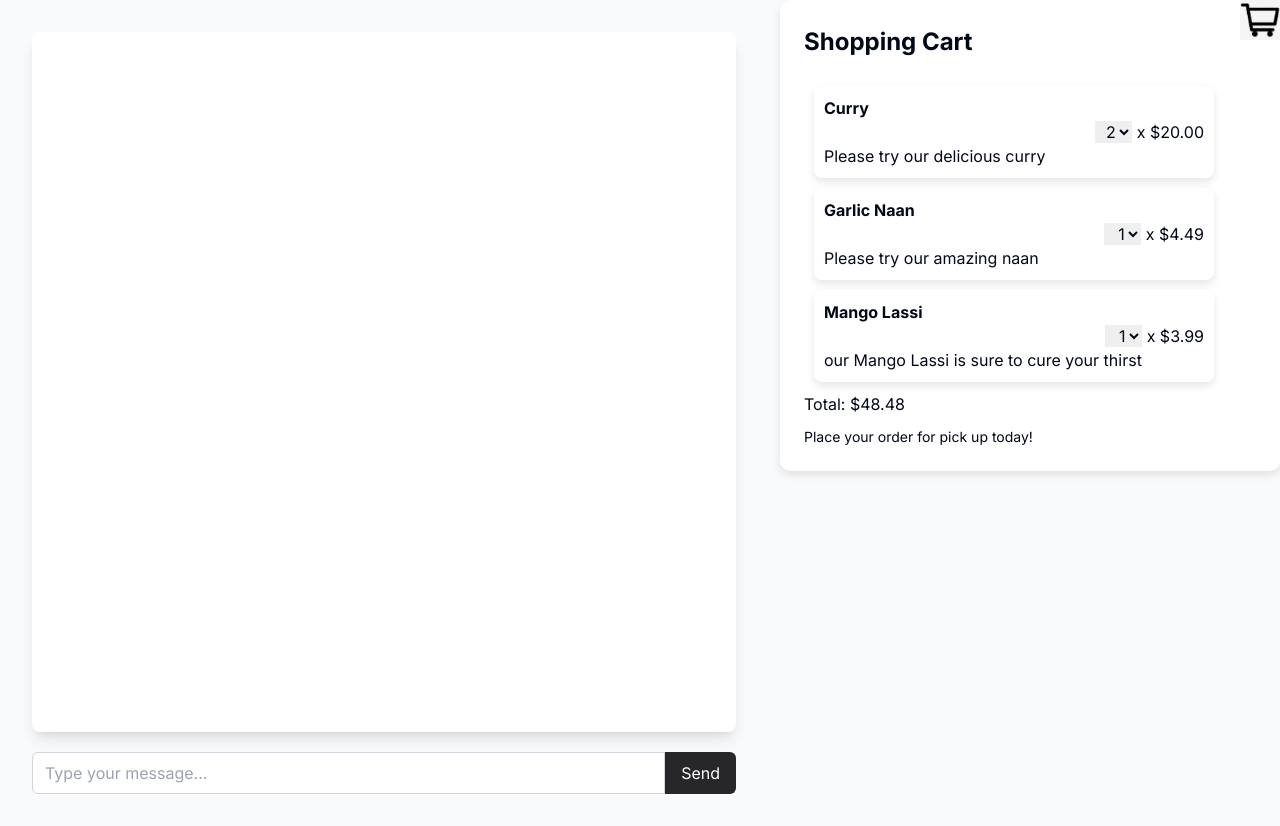
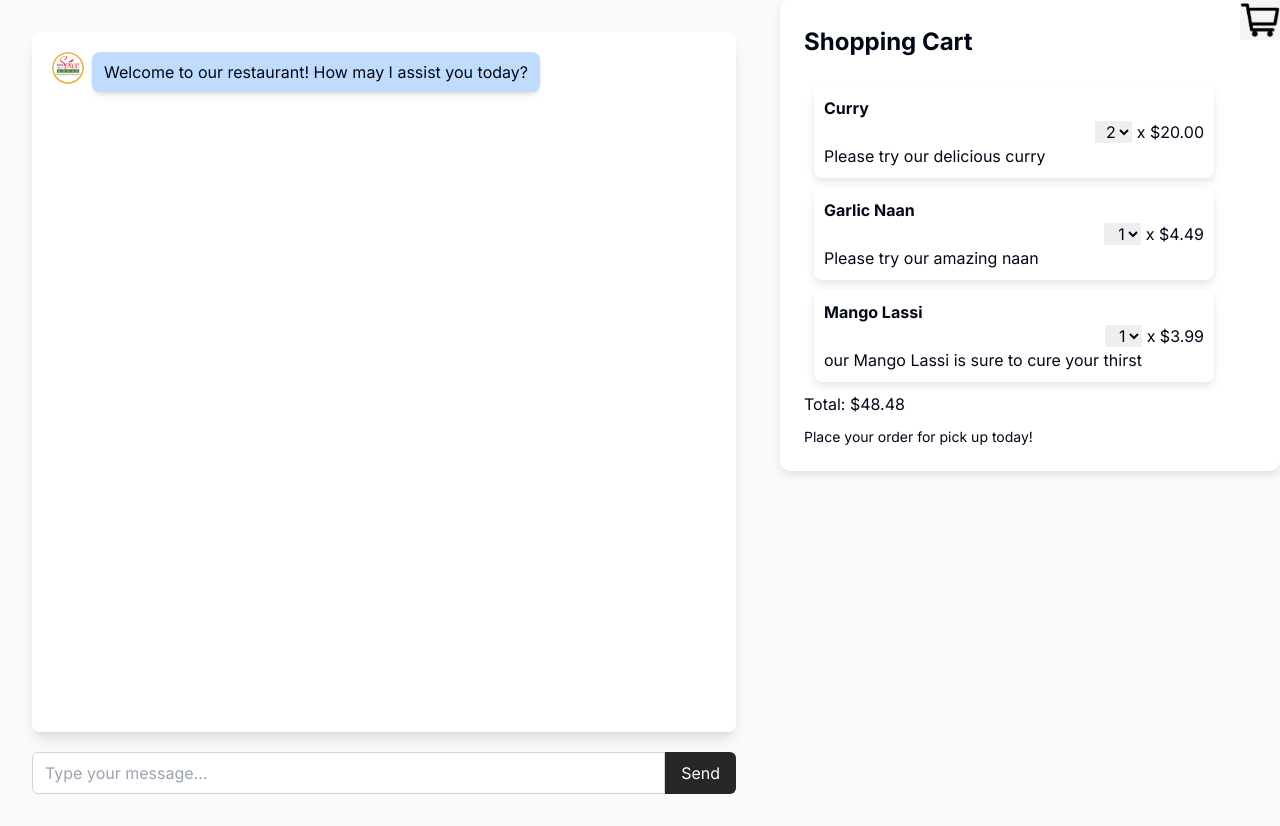
Before and after one commit to PranTanTheMan/SquareHacks, a Next.js app in the folder frontend/: page / in a window 1280 px wide. Built offline with nearby package versions, Linux system fonts and the light colour scheme.

Commit message:
add date and product component

```diff
--- a/frontend/components/Chat.tsx
+++ b/frontend/components/Chat.tsx
@@ -3,6 +3,7 @@
 import ChatMessages from './ChatMessages';
 import ChatInput from './ChatInput';
 import { useChat } from 'ai/react';
+import { Message } from 'ai';
 
 const Chat: React.FC = () => {
 
@@ -11,10 +12,31 @@ const Chat: React.FC = () => {
   console.log(messages);
   console.log(input);
 
+  const test = [
+    {name: "curry", description: "fnfanf", price: 20},
+    {name: "chicken", description: "fnfanf", price: 20},
+    {name: "lemonade", description: "fnfanf", price: 20},
+    {name: "butter chicken", description: "fnfanf", price: 20},
+    {name: "beef", description: "fnfanf", price: 20},
+    {name: "rice", description: "fnfanf", price: 20},
+
+  ]
+
+  const handleFoods = (messages : Message) =>{
+    if(messages.role == "assistant"){
+      for(const food of test){
+        if(messages.content.includes(food.name)){
+          return true;
+        }
+      }
+    }
+    return false;
+  }
+
   return (
     <>
       <div className="lg:w-3/5 p-8">
-        <ChatMessages messages={messages} />
+        <ChatMessages handleFoods={handleFoods} messages={messages} />
         <ChatInput handleSubmit={handleSubmit} handleInputChange={handleInputChange} input={input} />
       </div>
     </>
--- a/frontend/components/ChatMessages.tsx
+++ b/frontend/components/ChatMessages.tsx
@@ -1,13 +1,34 @@
+"use client"
+
 import Image from "next/image";
 import { Message } from "ai/react";
+import Payment from "./Payment";
+import ChatProduct from "./ChatProduct";
 
 interface ChatMessagesProps {
   messages: Message[];
+  handleFoods: (messages: Message) => boolean;
 }
 
-const ChatMessages: React.FC<ChatMessagesProps> = ({ messages }) => {
+const ChatMessages: React.FC<ChatMessagesProps> = ({ messages, handleFoods }) => {
+
   return (
     <div className="flex flex-col h-[600px] lg:h-[700px] overflow-y-auto bg-white shadow-lg rounded-lg pt-5">
+      {/* Welcome message */}
+      <div className="flex justify-start mb-4 mx-5">
+        <Image
+        width={1000}
+        height={1000}
+        className="w-8 h-8 rounded-full mr-2"
+        src="/restaurant.png"
+        alt="Restaurant Avatar"
+        />
+        <div className="shadow-md border-gray-100 rounded-lg px-3 py-2 text-base max-w-xs xl:max-w-xl bg-blue-200">
+          <p>Welcome to our restaurant! How may I assist you today?</p>
+        </div>
+      </div>
+
+
       {messages.map((message : Message) => (
         <div key={message.id} className={`flex ${message.role == 'assistant' ? 'justify-start' : 'justify-end'} mb-4 mx-5`}>
           {/* Bot picture */}
@@ -22,15 +43,19 @@ const ChatMessages: React.FC<ChatMessagesProps> = ({ messages }) => {
             <></>
           }
           {/* Text messages */}
-          <div className={`shadow-md border-gray-100 rounded-lg px-3 py-2 text-base max-w-xs xl:max-w-xl break-all ${message.role == 'assistant' ? 'bg-indigo-300' : 'bg-blue-200'}`}>
+          <div className={`shadow-md border-gray-100 rounded-lg px-3 py-2 text-base max-w-xs xl:max-w-xl break-all ${message.role == 'assistant' ? 'bg-blue-200' : 'bg-indigo-100'}`}>
           {message.content.split("\n").map((currentTextBlock: string, index: number) => {
             if(currentTextBlock === ""){
-              return <p key={message.id + index}></p>
+              return <p className="break-all" key={message.id + index}></p>
             } else {
-              return <p key={message.id + index}>{currentTextBlock}</p>
+              return <p className="break-all" key={message.id + index}>{currentTextBlock}</p>
             }
           })}
+           <p className="text-sm text-gray-500">{message.role} {message.createdAt ? new Date(message.createdAt).toLocaleString() : 'Unknown Date'}</p>
+           {handleFoods(message) ? <ChatProduct /> : <></>}
+
           </div>
+
         </div>
       ))}
     </div>
--- /dev/null
+++ b/frontend/components/ChatProduct.tsx
@@ -0,0 +1,18 @@
+const ChatProduct: React.FC = () => {
+
+    return(
+        <div className="max-w-xs mx-auto overflow-hidden bg-gray-200 shadow-lg rounded-lg">
+            <div className="p-4">
+                <h2 className="text-gray-800 text-lg font-semibold">Product</h2>
+                <p className="mt-2 text-gray-600 break-all">This is a product example that oamfamfomaofm mafo awmfom aofdma odmaod maomd oamdo amdo m</p>
+                <div className="mt-4">
+                    <p className="text-gray-400">Price: $20.00</p>
+                </div>
+            </div>
+        </div>
+    );
+
+}
+
+
+export default ChatProduct;
--- a/frontend/src/app/api/chat/route.ts
+++ b/frontend/src/app/api/chat/route.ts
@@ -9,6 +9,7 @@ const config = new Configuration({
 const openai = new OpenAIApi(config);
 
 export async function POST(request: Request) {
+    try{
         const { messages } = await request.json();
 
         console.log(messages);
@@ -19,10 +20,14 @@ export async function POST(request: Request) {
             messages: [
                 { role: "system", content: "You are a helpful assistant. You explain about dishes and help to make the checkout process for customers."},
                 ...messages
-        ]
+            ],
+
         })
 
         const stream = OpenAIStream(response);
 
         return new StreamingTextResponse(stream);
+    } catch(error) {
+        console.log(error);
     }
+}
```
Lines whose indentation alone changed are shown as unchanged.
